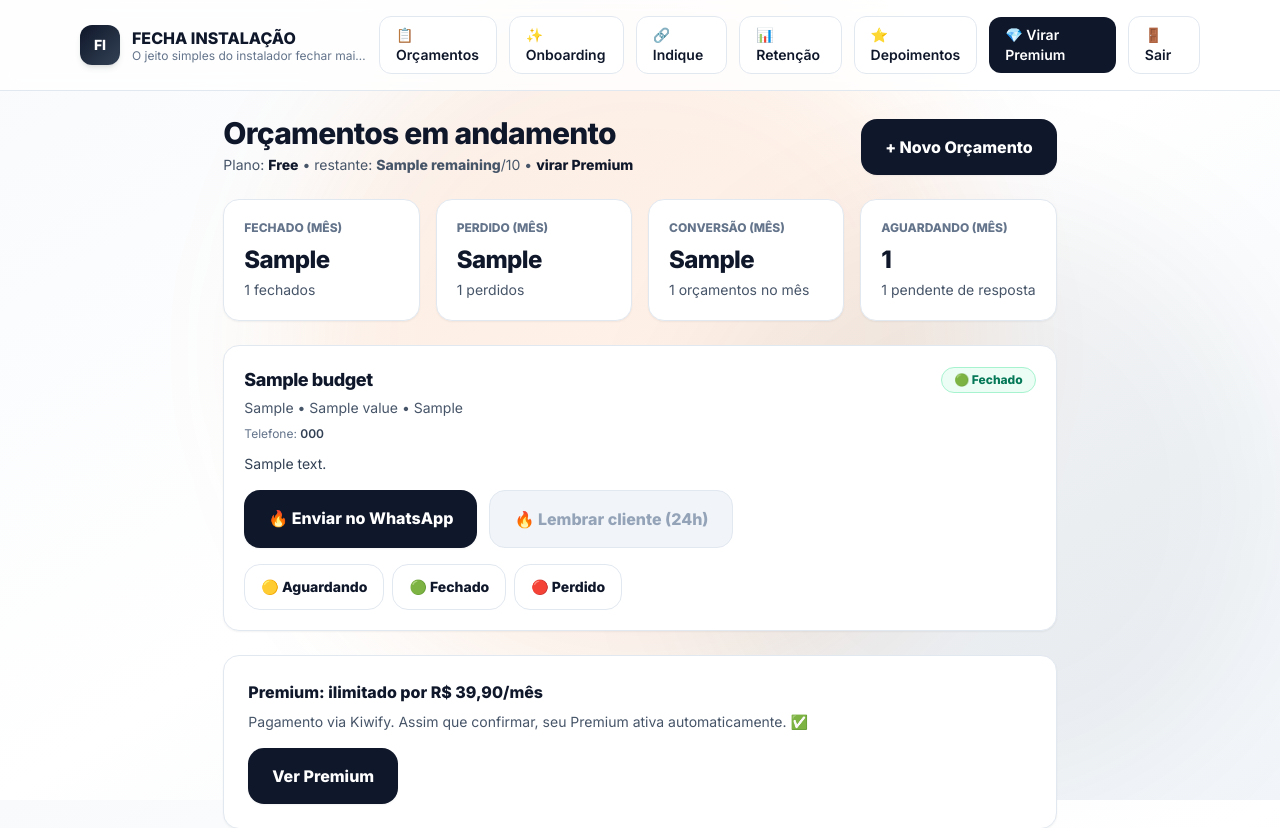
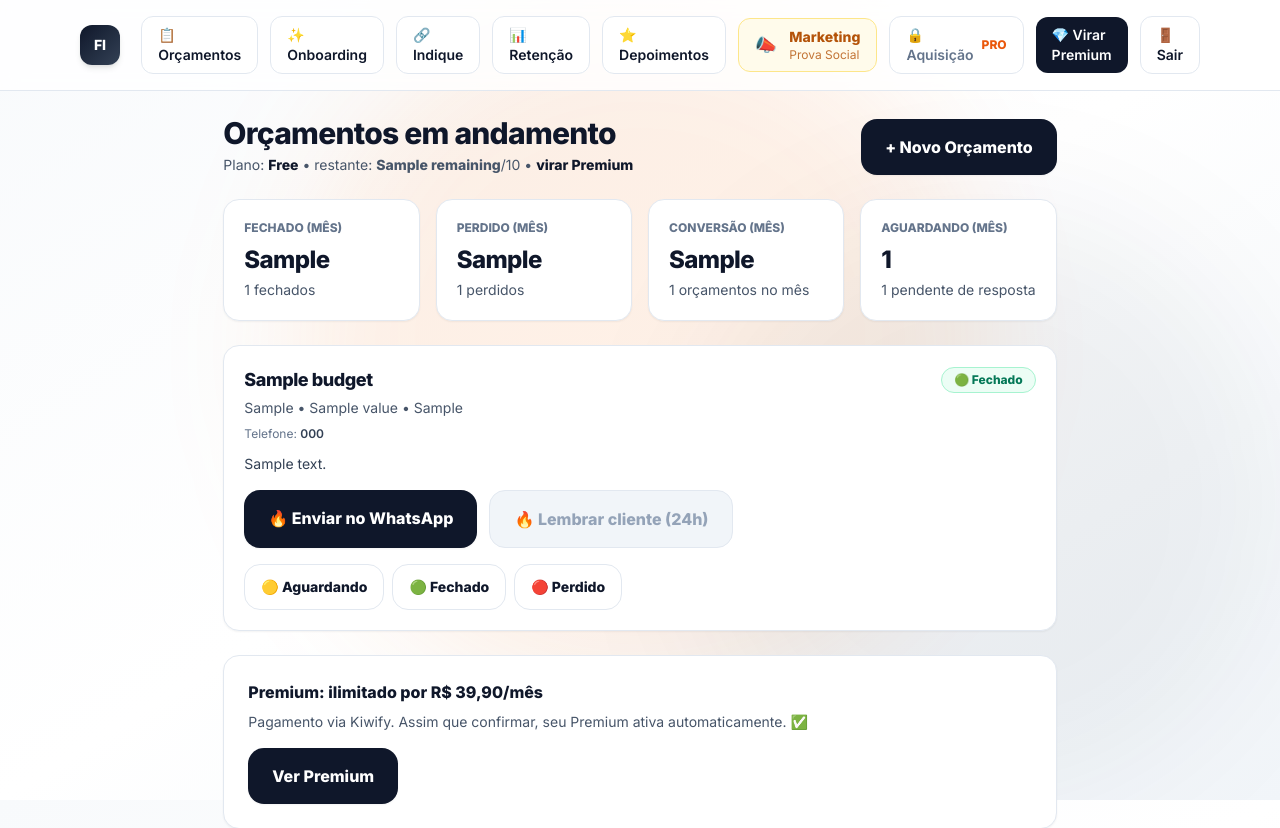
Before and after one commit to wanderson96santos04-hash/fecha-instalacao, a FastAPI app: template app/templates/dashboard.html in a window 1280 px wide. Shown: the top 828 px of the page. Run offline with FastAPI, Linux system fonts and the light colour scheme; the template is opened without the code that fills it: most values are stand-ins (such as "Sample title", 1, 10 or a date in 2020); parts of the project's set-up code (start-up, migrations or seed data) failed here and were passed over; some libraries are stand-ins or nearby versions.

Commit message:
fix: menu mobile com Marketing e Aquisição + nav profissional

```diff
--- a/app/templates/partials/nav_app.html
+++ b/app/templates/partials/nav_app.html
@@ -91,6 +91,40 @@
           ⭐ Depoimentos
         </a>
 
+        <!-- ✅ Marketing (Prova Social) -->
+        <a href="/app/social-proof"
+           class="inline-flex items-center gap-3 rounded-xl px-4 py-2 transition
+           {% if path.startswith('/app/social-proof') %}
+              bg-amber-500 text-white shadow-md
+           {% else %}
+              border border-amber-200 bg-amber-50 text-amber-700 hover:bg-amber-100
+           {% endif %}">
+          <span class="text-lg">📣</span>
+          <div class="flex flex-col leading-tight">
+            <span class="text-sm font-bold">Marketing</span>
+            <span class="text-xs opacity-80">Prova Social</span>
+          </div>
+        </a>
+
+        <!-- ✅ Aquisição (PRO Feature) -->
+        {% if user and user.is_pro %}
+          <a href="/app/acquisition"
+             class="inline-flex items-center gap-2 rounded-xl px-4 py-2 text-sm font-semibold transition
+             {% if path.startswith('/app/acquisition') %}
+                bg-green-600 text-white shadow-md
+             {% else %}
+                border border-green-200 bg-green-50 text-green-700 hover:bg-green-100
+             {% endif %}">
+            🚀 Aquisição <span class="text-xs font-bold">PRO</span>
+          </a>
+        {% else %}
+          <a href="/app/upgrade"
+             class="inline-flex items-center gap-2 rounded-xl border border-slate-200 bg-white px-4 py-2 text-sm font-semibold text-slate-500 hover:bg-slate-50"
+             title="Disponível apenas no Plano Pro">
+            🔒 Aquisição <span class="text-xs font-bold text-orange-600">PRO</span>
+          </a>
+        {% endif %}
+
         {% if not user or not user.is_pro %}
           <a href="/app/upgrade"
              class="inline-flex items-center gap-2 rounded-xl bg-slate-900 text-white px-4 py-2 text-sm font-semibold hover:bg-slate-800 transition">
@@ -161,6 +195,40 @@
           ⭐ Depoimentos
         </a>
 
+        <!-- ✅ Marketing (Prova Social) -->
+        <a href="/app/social-proof"
+           class="w-full inline-flex items-center gap-3 rounded-xl px-4 py-3 transition
+           {% if path.startswith('/app/social-proof') %}
+              bg-amber-500 text-white
+           {% else %}
+              border border-amber-200 bg-amber-50 text-amber-700 hover:bg-amber-100
+           {% endif %}">
+          <span class="text-lg">📣</span>
+          <div class="flex flex-col leading-tight">
+            <span class="text-sm font-bold">Marketing</span>
+            <span class="text-xs opacity-80">Prova Social</span>
+          </div>
+        </a>
+
+        <!-- ✅ Aquisição (PRO Feature) -->
+        {% if user and user.is_pro %}
+          <a href="/app/acquisition"
+             class="w-full inline-flex items-center gap-2 rounded-xl px-4 py-3 text-sm font-semibold transition
+             {% if path.startswith('/app/acquisition') %}
+                bg-green-600 text-white
+             {% else %}
+                border border-green-200 bg-green-50 text-green-700 hover:bg-green-100
+             {% endif %}">
+            🚀 Aquisição <span class="text-xs font-bold">PRO</span>
+          </a>
+        {% else %}
+          <a href="/app/upgrade"
+             class="w-full inline-flex items-center gap-2 rounded-xl border border-slate-200 bg-white px-4 py-3 text-sm font-semibold text-slate-500 hover:bg-slate-50"
+             title="Disponível apenas no Plano Pro">
+            🔒 Aquisição <span class="text-xs font-bold text-orange-600">PRO</span>
+          </a>
+        {% endif %}
+
         {% if not user or not user.is_pro %}
           <a href="/app/upgrade"
              class="w-full inline-flex items-center gap-2 rounded-xl bg-slate-900 text-white px-4 py-3 text-sm font-semibold hover:bg-slate-800 transition">
```
